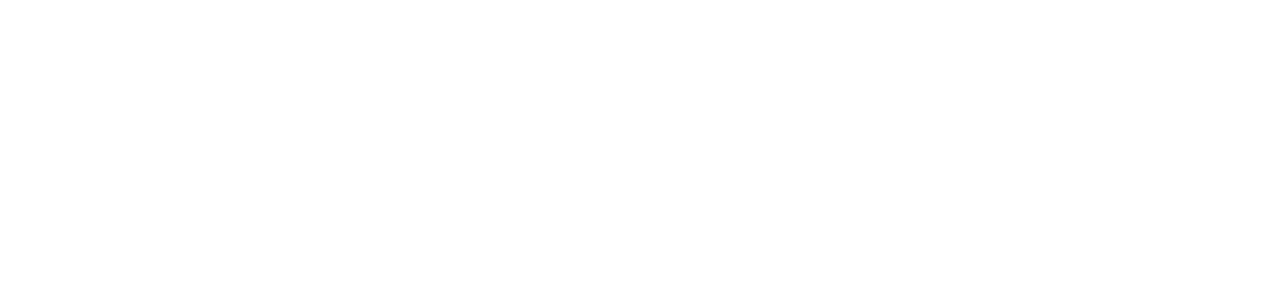
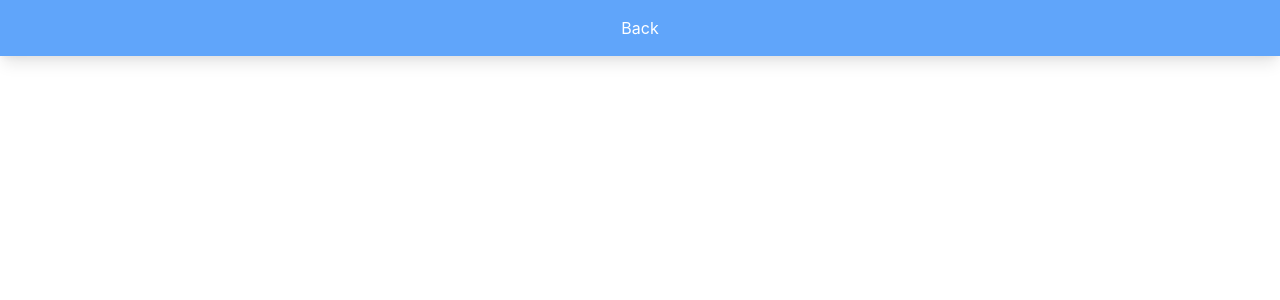
Before and after one commit to JenabB/react-bmi-calculator, a React (Create React App) app: page /result in a window 1280 px wide. Shown: the top 300 px of the page. Built offline with nearby package versions, Linux system fonts and the light colour scheme.

Commit message:
add result page

```diff
--- /dev/null
+++ b/src/components/AppBarWithBack.js
@@ -0,0 +1,18 @@
+import React from "react";
+import { useHistory } from "react-router-dom";
+
+const AppBarWithBack = () => {
+  let history = useHistory();
+
+  const handleBack = () => {
+    history.goBack();
+  };
+
+  return (
+    <div className="bg-blue-400 shadow-lg sticky z-10 top-0 text-center text-white p-4">
+      <button onClick={handleBack}>Back</button>
+    </div>
+  );
+};
+
+export default AppBarWithBack;
--- a/src/pages/Home.js
+++ b/src/pages/Home.js
@@ -2,7 +2,7 @@
 import AppBar from "../components/AppBar";
 // import History from "./components/History";
 import Input from "../components/Input";
-import Result from "../components/Result";
+
 import ResultButton from "../components/ResultButton";
 
 const Home = () => {
@@ -11,7 +11,7 @@
       <AppBar />
       <Input />
       <ResultButton />
-      <Result />
+
       {/* <History /> */}
     </div>
   );
--- a/src/pages/Result.js
+++ b/src/pages/Result.js
@@ -1,4 +1,6 @@
 import React, { useContext } from "react";
+import AppBarWithBack from "../components/AppBarWithBack";
+import Suggestion from "../components/Suggestion";
 import { GlobalContext } from "../context/GlobalState";
 
 const Result = () => {
@@ -9,12 +11,14 @@
 
   return (
     <div>
+      <AppBarWithBack />
       {result ? (
         <div>
-          <div className="flex justify-center mt-20">
-            <h1 className="bg-blue-300 px-4 text-white rounded-lg mx-4">
+          <div className="text-center mt-20">
+            <h1 className="px-14 py-18 text-6xl font-bold text-blue-400 inline-block rounded-full">
               {result}
             </h1>
+            <div className="mt-4">
               {result < 18.5 ? (
                 <h1>Less weight</h1>
               ) : result >= 18.5 && result <= 22.9 ? (
@@ -25,9 +29,11 @@
                 <h1>Obesity</h1>
               )}
             </div>
+          </div>
           <h1 className="mt-4 text-center">
             Need <b>{bbButuh} Kg</b> to ideal BMI
           </h1>
+          <Suggestion />
         </div>
       ) : (
         ""
```
Lines whose indentation alone changed are shown as unchanged.
